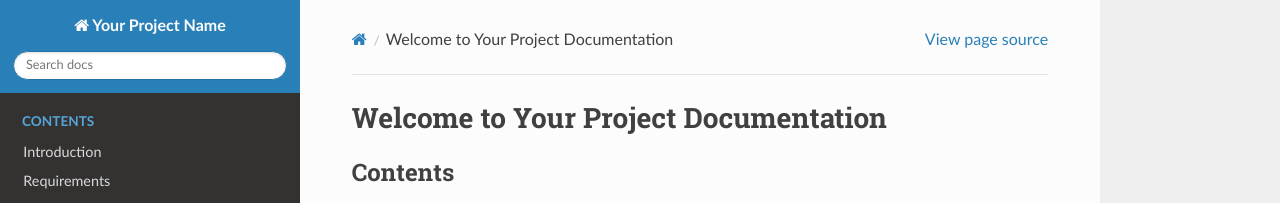
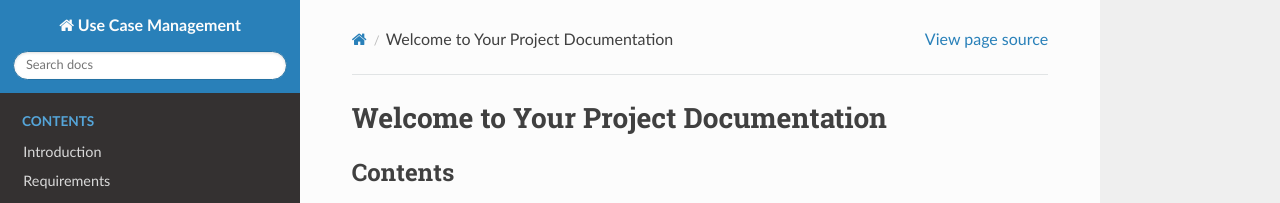
Before and after one commit to vanHeemstraSystems/use-case-management, a Sphinx documentation site: the page built from docs/source/index.rst, in a window 1280 px wide. Shown: the top 203 px of the page. Built offline with Sphinx 7.4.7 and the Read the Docs theme 3.1.0, drawn with Linux system fonts in a browser that asks for light colours.

Commit message:
Update conf.py

```diff
--- a/docs/source/conf.py
+++ b/docs/source/conf.py
@@ -1,7 +1,7 @@
 # Configuration file for the Sphinx documentation builder.
 
 # -- Project information -----------------------------------------------------
-project = 'Your Project Name'
+project = 'Use Case Management'
 copyright = '2025 - present, van Heemstra Systems'
 author = 'Willem van Heemstra'
 
```
